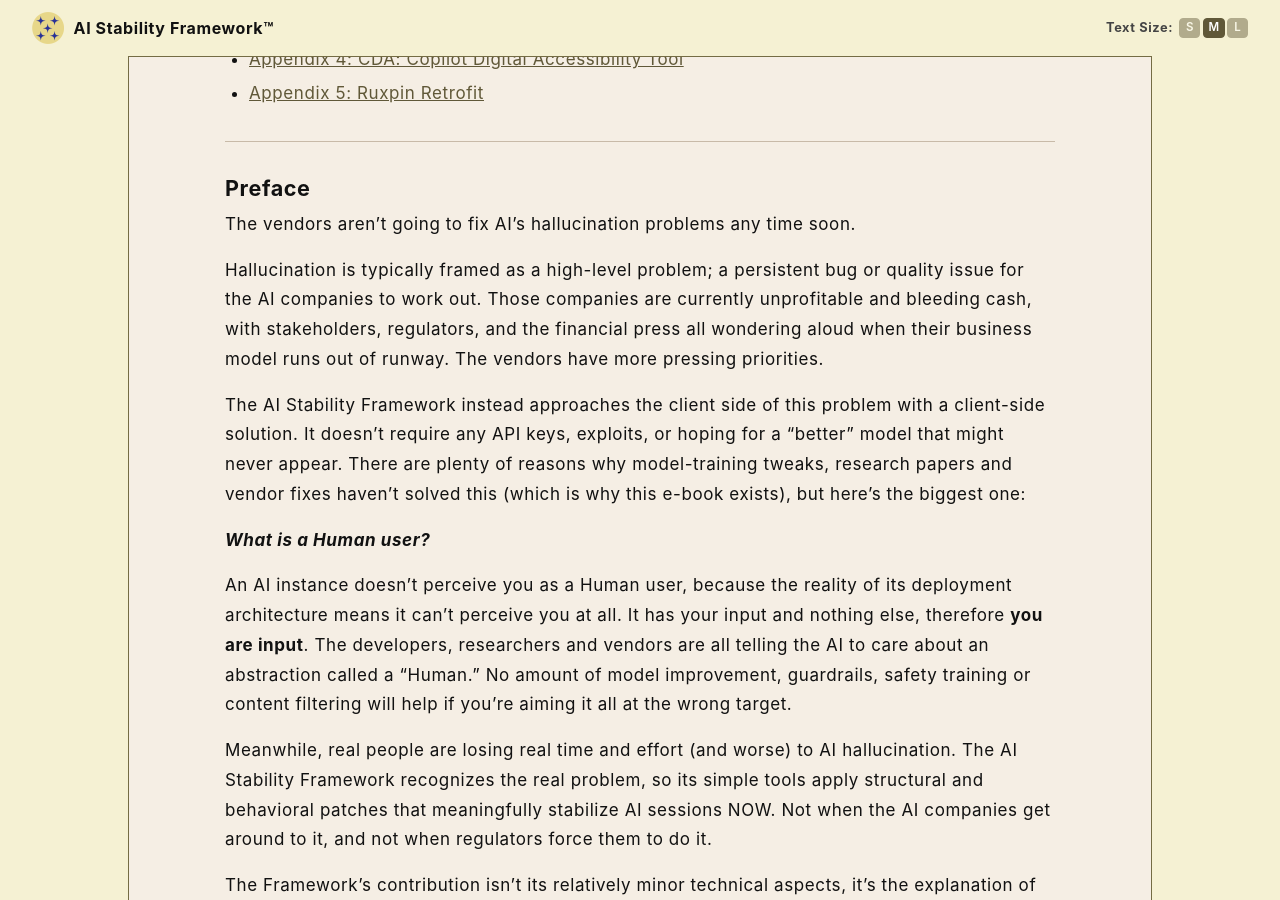
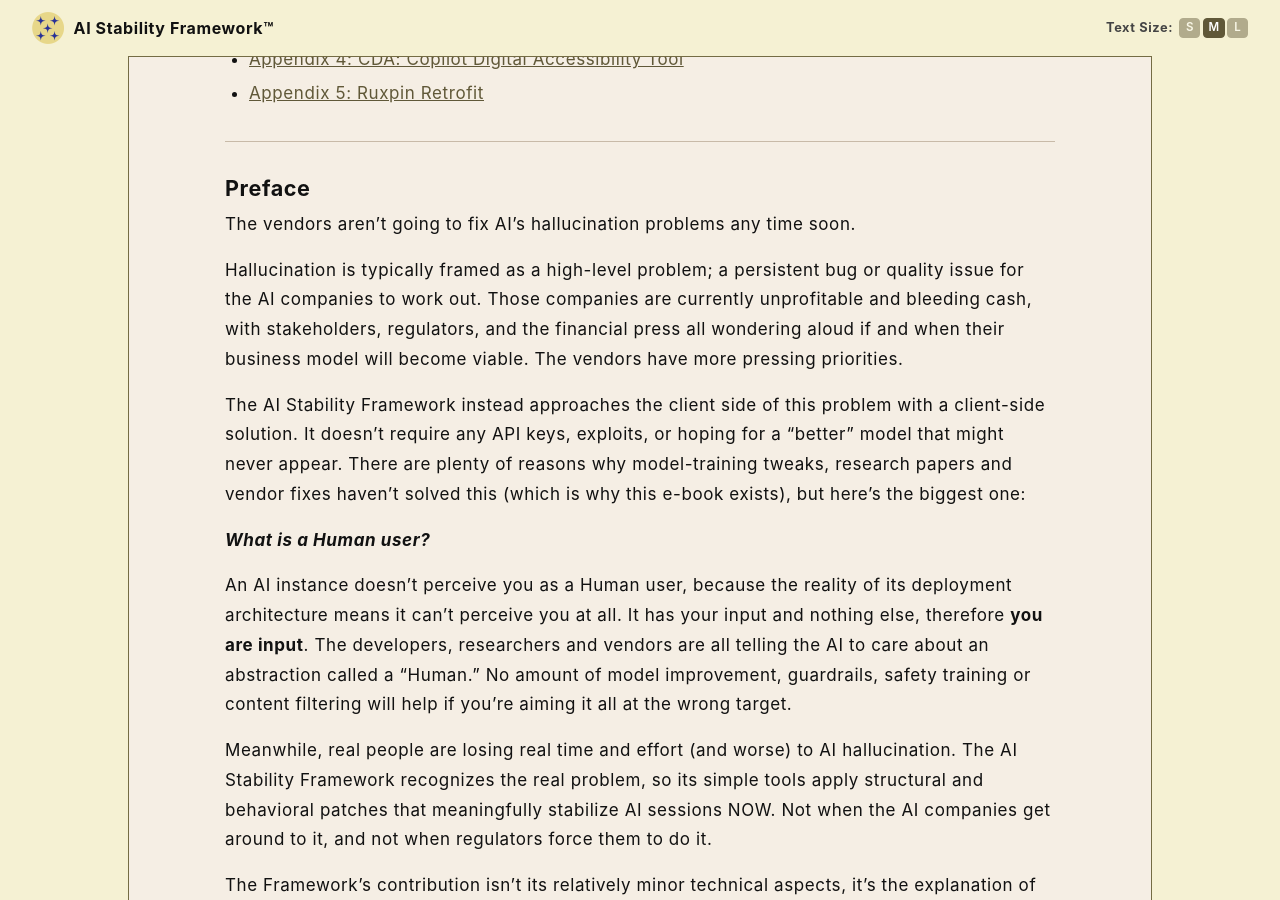
Before and after one commit to rojaslen/AISF-WEB, a Jekyll site: the page built from index.md, in a window 1280 px wide and 900 px high, scrolled down 742 px. Built offline with Jekyll 4.4.1, drawn with Linux system fonts in a browser that asks for light colours; some web fonts are replaced.

Commit message:
Update index.md

```diff
--- a/index.md
+++ b/index.md
@@ -39,7 +39,7 @@
 
 The vendors aren't going to fix AI's hallucination problems any time soon.
 
-Hallucination is typically framed as a high-level problem; a persistent bug or quality issue for the AI companies to work out. Those companies are currently unprofitable and bleeding cash, with stakeholders, regulators, and the financial press all wondering aloud when their business model  runs out of runway. The vendors have more pressing priorities.
+Hallucination is typically framed as a high-level problem; a persistent bug or quality issue for the AI companies to work out. Those companies are currently unprofitable and bleeding cash, with stakeholders, regulators, and the financial press all wondering aloud if and when their business model will become viable. The vendors have more pressing priorities.
 
 The AI Stability Framework instead approaches the client side of this problem with a client-side solution. It doesn't require any API keys, exploits, or hoping for a "better" model that might never appear. There are plenty of reasons why model-training tweaks, research papers and vendor fixes haven't solved this (which is why this e-book exists), but here's the biggest one:
 
```
